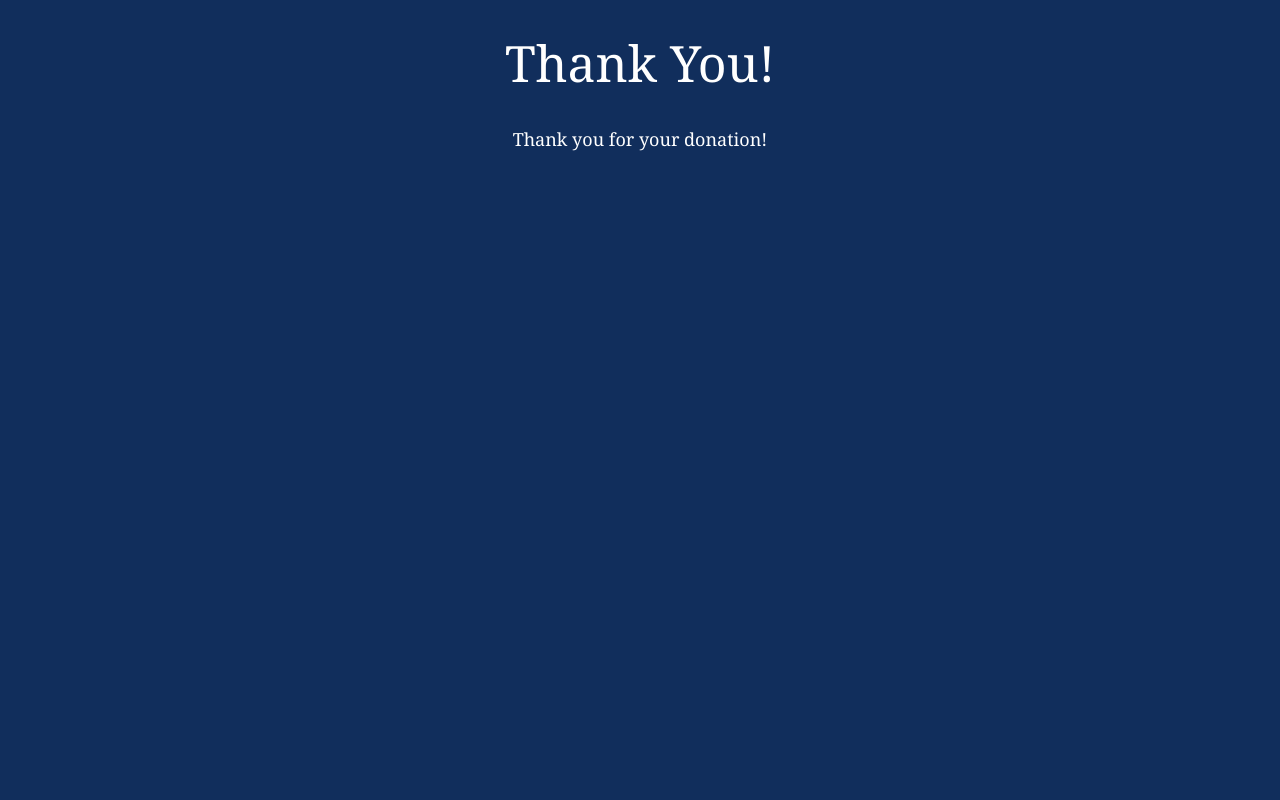
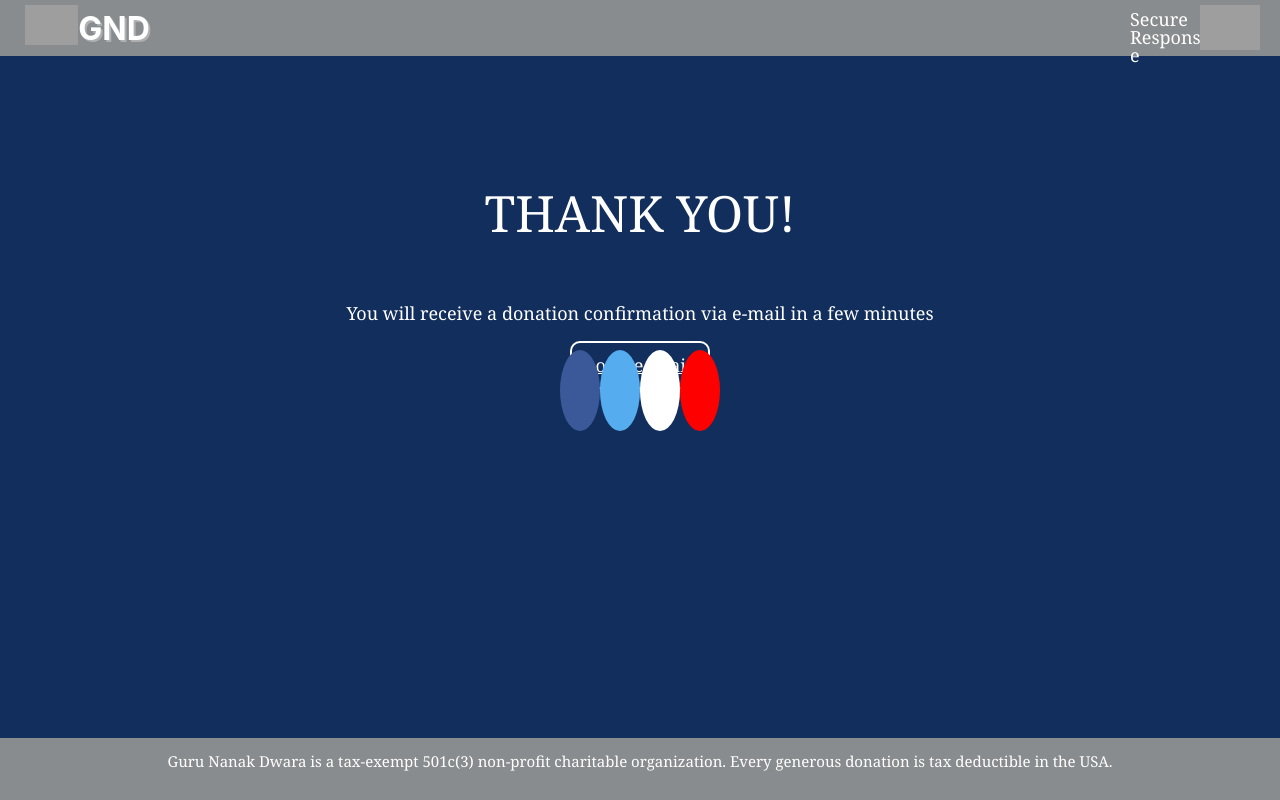
Before and after one commit to janwrx/GND, a Gatsby site: page /thankyou in a window 1280 px wide. Built offline with nearby package versions, Linux system fonts and the light colour scheme; Gatsby itself is replaced by a stand-in of ours; grey boxes are pictures that could not be loaded.

Commit message:
added social media buttons on thank you page

```diff
--- a/src/assets/amount.css
+++ b/src/assets/amount.css
@@ -1,6 +1,7 @@
 .amountform {
     background-color: white;
     border-radius: 15px;
+    padding: 100px;
 
 }
 
--- a/src/assets/header.css
+++ b/src/assets/header.css
@@ -28,5 +28,5 @@
     top: 10px;
     right: 70px;
     width: 80px;
-    line-height: 1;
+    line-height: 1
 }
--- a/src/assets/thankyou.css
+++ b/src/assets/thankyou.css
@@ -0,0 +1,33 @@
+.fa {
+    padding: 20px;
+    margin-top: 60px;
+    font-size: 30px;
+    width: 70px;
+    text-align: center;
+    text-decoration: none;
+    border-radius: 50%;
+  }
+
+.fa:hover {
+    opacity: 0.7;
+  }
+
+.fa-facebook {
+    background: #3B5998;
+    color: white;
+  }
+
+.fa-twitter {
+    background: #55ACEE;
+    color: white;
+  }
+
+.fa-instagram {
+    background: #FFFFFF;
+    color: black;
+      }
+
+.fa-youtube {
+    background: #FF0000;
+    color: white;
+}
--- a/src/components/amount.js
+++ b/src/components/amount.js
@@ -58,7 +58,7 @@ class RadioButtonsGroup extends React.Component {
 
     console.log(this.state)
     return (
-      <div className="amountform" style={{ padding: `15px 25px`, marginTop: 10}}>
+      <div className="amountform" style={{ padding: `15px 25px`, marginTop: 10, marginBottom: 30}}>
       <h1>Donation Amount</h1>
       <center>
         <FormControl component="fieldset" className={classes.formControl}>
--- /dev/null
+++ b/src/components/footer.js
@@ -0,0 +1,10 @@
+import React from 'react';
+
+const Footer = () => (
+
+<div className="footer" >
+<center><p style={{paddingTop: 10, fontSize: 15, alignContent: `justify`}}>Guru Nanak Dwara is a tax-exempt 501c(3) non-profit charitable organization. Every generous donation is tax deductible in the USA. </p></center>
+</div>
+)
+
+export default Footer
--- a/src/components/layout.css
+++ b/src/components/layout.css
@@ -630,3 +630,13 @@ pre tt:after {
     width: 100%;
   }
 }
+
+.footer {
+  background: #888C8F;
+  color: white;
+  text-align: center;
+  bottom: 0;
+  left: 0;
+  width: 100%;
+  position: fixed;
+}
--- a/src/components/layout.js
+++ b/src/components/layout.js
@@ -4,6 +4,8 @@ import { StaticQuery, graphql } from 'gatsby'
 import Header from './header'
 import Helmet from 'react-helmet'
 import './layout.css'
+import Footer from './footer'
+import * as Yup from "yup"
 
 const Layout = ({ children }) => (
   <StaticQuery
@@ -33,9 +35,10 @@ const Layout = ({ children }) => (
           {children}
           </div>
 
-          <footer style={{background: `#888C8F`, color: `white`, alignText: `center`, paddingTop: 10, paddingBottom: 10, height: 70}}>
+          {/* <footer id="foottest" style={{background: `#888C8F`, color: `white`, alignText: `center`, paddingTop: 10, paddingBottom: 20, height: 70}}>
             <center><h6>Guru Nanak Dwara is a tax-exempt 501c(3) non-profit charitable organization. Every generous donation is tax deductible in the USA. </h6></center>
-          </footer>
+          </footer> */}
+          <Footer />
       </>
     )}
   />
--- a/src/pages/thankyou.js
+++ b/src/pages/thankyou.js
@@ -1,14 +1,29 @@
 import React from 'react'
 import Layout from '../components/layout'
 import SEO from '../components/seo'
+import { Link } from 'gatsby';
+import '../assets/thankyou.css'
 
 const ThankYou = () => (
+ <Layout>
+    <SEO title="Thank You For Your Donation" />
     <center>
-    <SEO title="Thank You For Your Donation" />
-    <p style={{paddingTop: 50, fontSize: 50, height: 100, color: `white`}}>Thank You!</p>
-    <p style={{color: `white`}}>Thank you for your donation!</p>
+        <div style={{margin: 50}}class="w3-container w3-center w3-animate-zoom">
+         <p style={{paddingTop: 50, fontSize: 50, height: 100, color: `white`}}>THANK YOU!</p>
+        </div>
+         <p style={{color: `white`}}>You will receive a donation confirmation via e-mail in a few minutes</p>
+    <Link style={{ padding: 10, color: `white`, border: `2px solid white`, borderRadius: 10,}} to="/">Donate Again
+    </Link>
     </center>
-
+    <div className="mediabuttons">
+    <center>
+    <a href="https://www.facebook.com/gurunanakdwara/" class="fa fa-facebook"></a>
+    <a href="https://twitter.com/gurunanakdwara" class="fa fa-twitter"></a>
+    <a href="https://www.instagram.com/gurunanakdwara/" class="fa fa-instagram"></a>
+    <a href="https://www.youtube.com/c/GuruNanakDwara" class="fa fa-youtube"></a>
+    </center>
+    </div>
+</Layout>
 )
 
 export default ThankYou
```
Also changed, not shown: src/components/contactform.js (+9 -7 lines), src/pages/index.js (+24 -1 lines).
